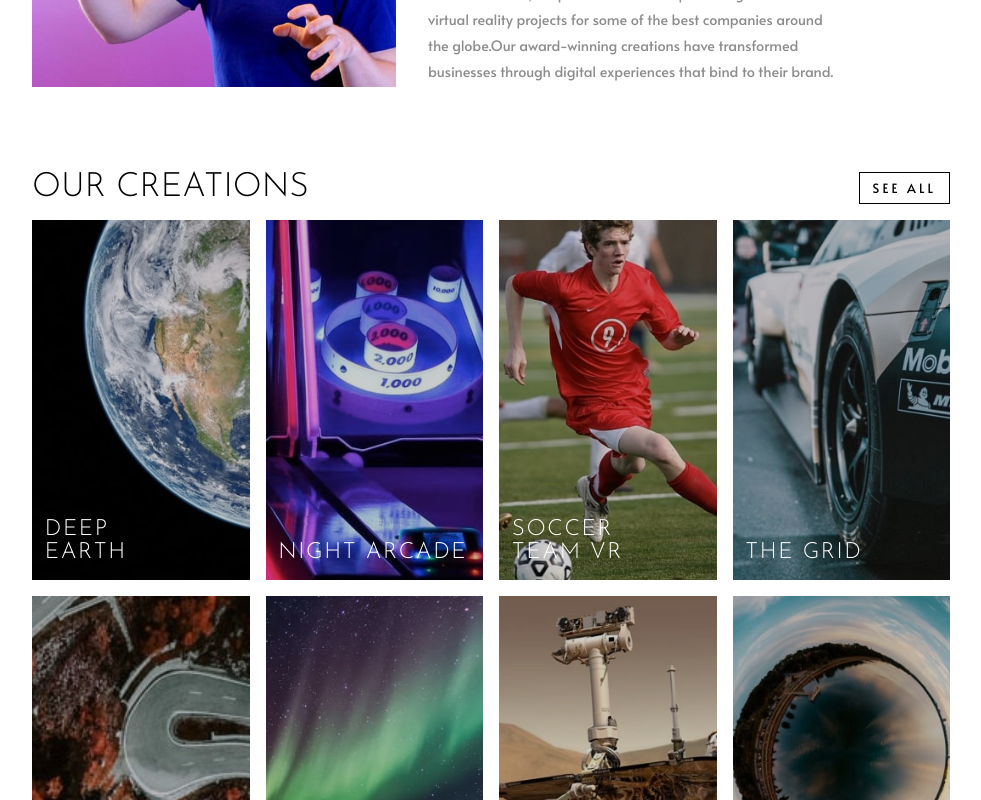
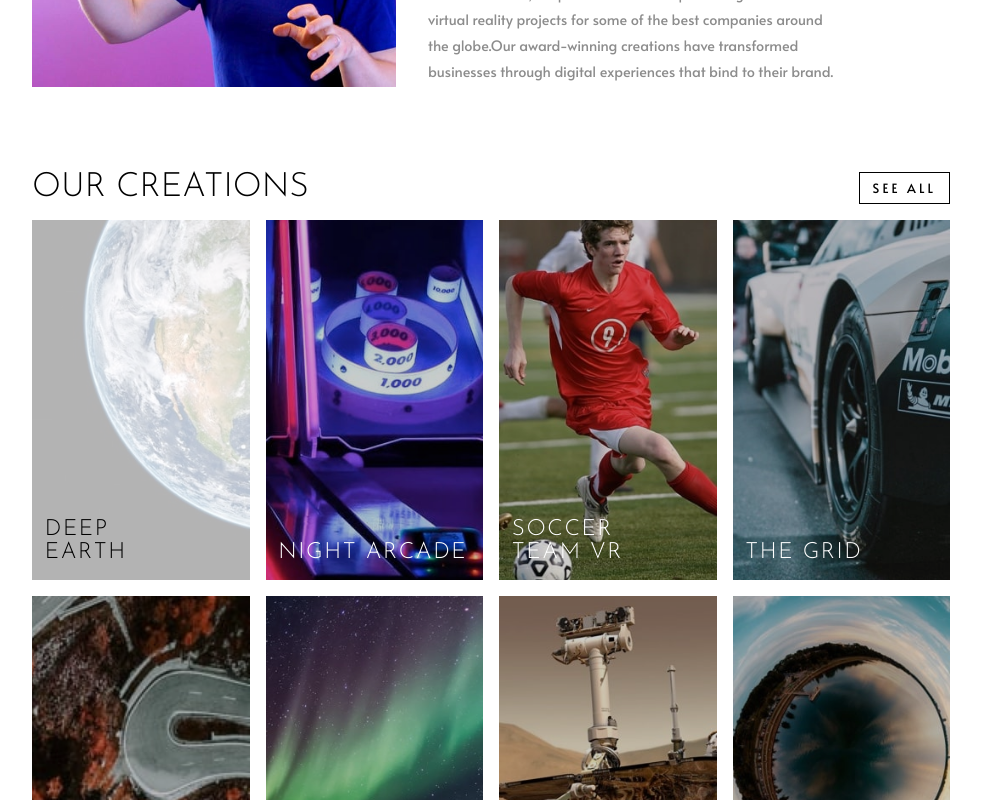
Before and after one commit to sudhanshusingh-g/loopstudio, a plain HTML site: page index.html in a window 1280 px wide. In both pictures the pointer is over the element 289 px from the left and 1155 px from the top of the page. Shown: the part 755-1555 px from the top of the page, without its empty margins (149-1130 px from the left). Drawn offline with Linux system fonts and the light colour scheme.

Commit message:
hover animation

```diff
--- a/styles.css
+++ b/styles.css
@@ -355,6 +355,11 @@ nav ul li a:hover::after{
     .grid_item{
         height: 360px;
     }
+    .grid_item_text:hover{
+        background: var(--white);
+        opacity: 0.7;
+        color: var(--black);
+    }
     .footer_nav{
         flex-direction: row;
     }
```
